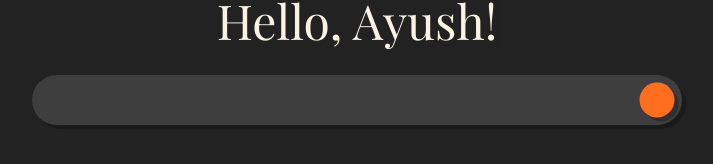
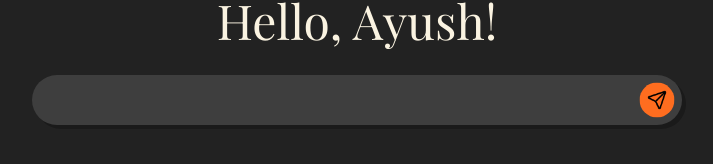
Before and after one commit to Ayush-2511/ChatUI, a React (Vite) app in the folder Chatui/: page / in a window 1280 px wide. Shown: the part 300-464 px from the top of the page, without its empty margins (283-996 px from the left). Built offline with nearby package versions, Linux system fonts and the light colour scheme.

Commit message:
changed structure

```diff
--- /dev/null
+++ b/Chatui/src/App.css
@@ -0,0 +1,14 @@
+::-webkit-scrollbar {
+    width: 6px;
+}
+::-webkit-scrollbar-thumb {
+    background-color: #ff6d1f73;
+    border-radius: 6px 0 0 6px;
+}
+::-webkit-scrollbar-thumb:hover {
+    background-color: #ff6d1f;
+}
+::-webkit-scrollbar-track {
+    background-color: transparent;
+    margin: 20px 20px;
+}
--- a/Chatui/src/App.jsx
+++ b/Chatui/src/App.jsx
@@ -3,7 +3,7 @@ import reactLogo from './assets/react.svg'
 import viteLogo from '/vite.svg'
 import Loading from './components/Loading'
 import Main from './Pages/Main'
-
+import './App.css'
 
 
 function App() {
--- a/Chatui/src/Pages/Main.jsx
+++ b/Chatui/src/Pages/Main.jsx
@@ -1,10 +1,15 @@
+import Chatbox from "../components/chatbox";
+import MsgBox from "../components/Msgbox";
 import "./main.css"
+import { useState } from "react";
 function Main(){
+    const [sent, setSent] = useState(false)
     return(
         <div className="main">
+            <MsgBox messages={""} send={sent} />
             <div className="Heading">Hello, Ayush!</div>
-            <input type="text" className="chatbox"/>
-            <button className="send"></button>
+
+            <Chatbox sent={sent} setSent={setSent}/>
         </div>
     )
 }
--- a/Chatui/src/Pages/main.css
+++ b/Chatui/src/Pages/main.css
@@ -2,7 +2,7 @@
 .main {
     margin: 0;
     padding: 0;
-    position: relative;
+    display: flex;
     flex-direction: column;
     justify-content: center;
     align-items: center;
@@ -13,6 +13,7 @@
     left: 50%;
     top: 40%;
     transform: translate(-50%, -50%);
+    background-color: transparent;
     color: #FAF3E1;
     font-family: Playfair Display, serif;
     font-size: 48px;
@@ -33,39 +34,3 @@
         transform: translate(-50%, -50%);
     }
 }
-.chatbox {
-    position: absolute;
-    width: 650px;
-    height: 50px;
-    top:50%;
-    left: 50%;
-    transform: translate(-50%, -50%);
-    box-sizing: border-box;
-    background-color: #3E3E3E;
-    border-radius: 25px;
-    border: none;
-    padding: 0 10px 0 20px;
-    font-size: 1.2rem;
-    color: #FAF3E1;
-    box-shadow: 4px 4px 0px rgba(0, 0, 0, 0.25);
-    transition: 0.3s ease-in-out;
-    outline: #ff6d1f00 solid 2px;
-}
-.chatbox:hover {
-    outline: #ff6d1f73 solid 2px;
-}
-.chatbox:focus {
-    outline: #ff6d1f73 solid 2px;
-}
-.send {
-    position: absolute;
-    width: 35px;
-    height: 35px;
-    background-color: #FF6D1F;
-    border-radius: 17.5px;
-    border: none;
-    top: 50%;
-    left: 50%;
-    transform: translate(282.5px, -17.5px);
-    box-shadow: 4px 4px 0px rgba(0, 0, 0, 0.25);
-}
--- /dev/null
+++ b/Chatui/src/components/Msgbox.jsx
@@ -0,0 +1,10 @@
+import './msgbox.css'
+
+function MsgBox({messages, send}){
+    return (
+        <div className={`msgbox ${send ? "msgbox-visible": "msgbox-hidden"}`}>
+
+        </div>
+    )
+}
+export default MsgBox
--- /dev/null
+++ b/Chatui/src/components/chatbox.css
@@ -0,0 +1,154 @@
+.chatbox {
+    height: 50px;
+    width: 650px;
+    position: relative;
+    background-color: transparent;
+}
+.input {
+    position: absolute;
+    min-width: 100%;
+    border-radius: 25px;
+    border: #ff6d1f00 solid 2px;
+    background-color: #3E3E3E;
+    padding: 9px 20px 9px 20px;
+    box-sizing: border-box;
+    font-family: Lato, sans-serif;
+    font-size: 19px;
+    line-height: 1.5;
+    color: #FAF3E1;
+
+    resize: none;
+    overflow-y: hidden;
+    white-space: pre-wrap;
+    word-wrap: break-word;
+    min-height: 50px;
+    max-height: 160px;
+
+    box-shadow: 4px 4px 0px rgba(0, 0, 0, 0.25);
+    outline: none;
+
+    transition: 0.3s ease-in-out;
+}
+
+.input:hover {
+    outline: none;
+    border: #ff6d1f73 solid 2px;
+}
+.input:focus {
+    outline: none;
+    border: #ff6d1f73 solid 2px;
+}
+
+
+.send {
+    position: absolute;
+    height: 35px;
+    width: 35px;
+    border-radius: 17.5px;
+    border: none;
+    top: 50%;
+    transform: translate(607.5px,-50%);
+
+    background-color: #FF6D1F;
+    background-image: url(../assets/send.png);
+    background-size: 70%;
+    background-position: center;
+    background-repeat: no-repeat;
+}
+
+
+
+
+
+
+
+
+
+
+
+
+
+
+
+
+
+
+
+
+
+
+
+
+
+
+/* --legacy-- */
+/*
+.input {
+    position: absolute;
+    resize: none;
+    overflow-y: hidden;
+    white-space: pre-wrap;
+    word-wrap: break-word;
+    width: 650px;
+    min-height: 50px;
+    max-height: 225px;
+    height: auto;
+    top: 50%;
+    left: 50%;
+    box-sizing: border-box;
+    background-color: #3E3E3E;
+    border-radius: 25px;
+    border: none;
+    padding: 9px 10px 9px 20px;
+    font-family: Lato, sans-serif;
+    font-size: 1.2rem;
+    line-height: 1.5;
+    color: #FAF3E1;
+    box-shadow: 4px 4px 0px rgba(0, 0, 0, 0.25);
+    transition: 0.3s ease-in-out;
+    outline: none;
+    border: #ff6d1f00 solid 2px;
+}
+.chatbox-static{
+    position: relative;
+    min-height: 50px;
+    height: auto;
+    max-height: 225px;
+    width: 650px;
+    bottom:46.7%;
+    left: 50%;
+    transform: translateX(-50%);
+}
+.chatbox-anim {
+    position: relative;
+    min-height: 50px;
+    height: auto;
+    max-height: 225px;
+    width: 650px;
+    bottom:46.7%;
+    left: 50%;
+    transform: translateX(-50%);
+}
+.input:hover {
+    outline: none;
+    border: #ff6d1f73 solid 2px;
+}
+.input:focus {
+    outline: none;
+    border: #ff6d1f73 solid 2px;
+}
+.send {
+    position: absolute;
+    width: 35px;
+    height: 35px;
+    background-color: #FF6D1F;
+    background-image: url(../assets/send.png);
+    background-size: 70%;
+    background-position: center;
+    background-repeat: no-repeat;
+    border-radius: 17.5px;
+    border: none;
+    top: 0;
+    box-shadow: 4px 4px 0px rgba(0, 0, 0, 0.25);
+}
+ */
--- /dev/null
+++ b/Chatui/src/components/chatbox.jsx
@@ -0,0 +1,45 @@
+import './chatbox.css'
+import { useState } from 'react';
+function Chatbox({sent, setSent}){
+    const [input, setInput] = useState("");
+
+    function HandleChange(e) {
+        setInput(e.target.value);
+        e.target.style.height = "auto";
+        e.target.style.height = (e.target.scrollHeight+1.5) + "px";
+
+        if (e.target.scrollHeight > 225) {
+            e.target.style.overflowY = "scroll";
+        } else {
+            e.target.style.overflowY = "hidden";
+        }
+    }
+    function changeInput() {
+        setInput("");
+        setSent(true);
+    }
+    return (
+        <div className={`chatbox ${sent ? "chatbox-anim": "chatbox-static"}`}>
+            <textarea type="text"
+                value={input}
+                onChange={HandleChange}
+                rows={1}
+                className="input"/>
+            <button className="send" onClick={changeInput}></button>
+        </div>
+    )
+}
+export default Chatbox
+
+
+// --legacy--
+{/* <div className="chatarea">
+            <div className={`chatbox ${sent ? "chatbox-anim": "chatbox-static"}`}>
+        <textarea type="text"
+                value={input}
+                onChange={HandleChange}
+                rows={1}
+                className="input"/>
+            <button className="send" onClick={changeInput}></button>
+            </div>
+        </div> */}
--- /dev/null
+++ b/Chatui/src/components/msgbox.css
@@ -0,0 +1,21 @@
+.msgbox-hidden {
+    height: 0px;
+    width: 650px;
+    border-radius: 25px;
+    background-color: wheat;
+    position: absolute;
+    top:46.7%;
+    left: 50%;
+    transform: translate(-50%,0);
+}
+.msgbox-visible {
+    height: 40rem;
+    width: 850px;
+    border-radius: 25px;
+    background-color: #1d1d1d;
+    position: absolute;
+    top:46.7%;
+    left: 50%;
+    transform: translate(-50%,-58%);
+    transition: all 0.3s ease;
+}
```
Also changed, not shown: Chatui/src/assets/send.png (added), Chatui/src/assets/send.svg (deleted).
